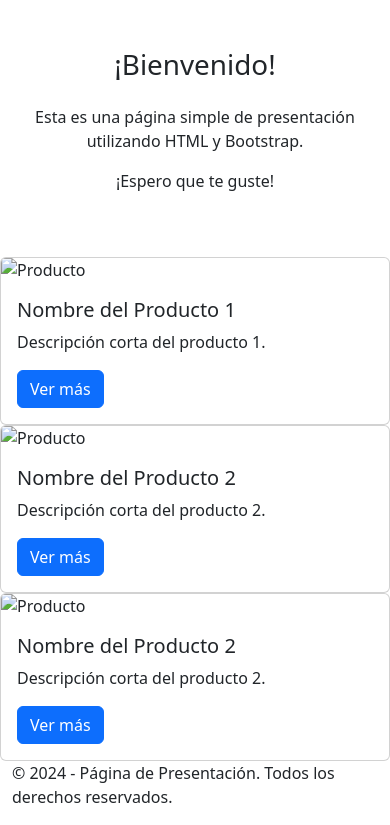
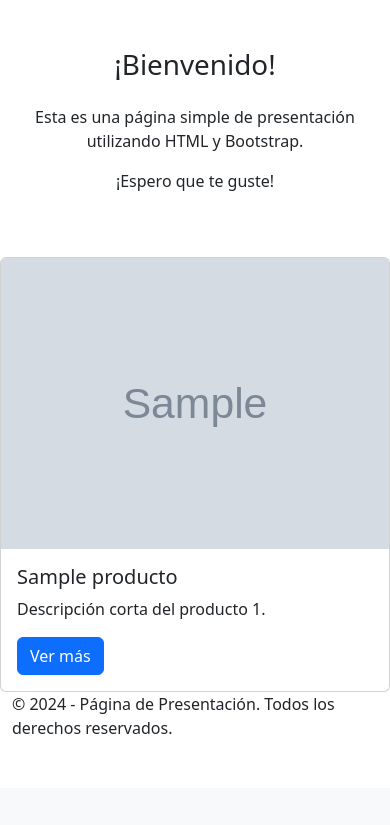
Before and after one commit to williRR/pagina-CRUD, a Flask app: page / in a window 390 px wide. Shown: the part 56-881 px from the top of the page. After the commit the page ends 790 px from the top, so only its background shows below. Run offline with Flask 3, Linux system fonts and the light colour scheme; tables that the repository leaves empty or names only in its code hold one stand-in row (values such as "Sample post"); grey boxes marked "Sample" are stand-in pictures; some libraries are stand-ins or nearby versions.

Commit message:
agregegando vista al menu principal

```diff
--- a/app/app.py
+++ b/app/app.py
@@ -20,7 +20,13 @@ app.secret_key = 'mysecretkey'
 # MENU CON EL CATALOGO DE PRODUCTOS
 @app.route('/')
 def index():
-    return render_template ('admin/menu.html')
+    cursor=mysql.connection.cursor()
+    cursor.execute('USE tienda')
+    cursor.execute('SELECT * FROM producto')
+    productos=cursor.fetchall()
+    mysql.connection.commit()
+
+    return render_template ('admin/menu.html',productos=productos)
 
 
 # PAGINA PARA ADMINISTRADORES DE PRODUCTOS
--- a/app/templates/admin/menu.html
+++ b/app/templates/admin/menu.html
@@ -20,37 +20,23 @@
 
 
 
+
+
+
+
     <div class="row mt-5">
-      <div class="col-md-6">
+      {% for producto in productos %}
+      <div class="col-md-3">
         <div class="card">
-          <img src="https://via.placeholder.com/150" class="card-img-top" alt="Producto">
+          <img src="/app/static/img/{{ producto[2] }}" class="card-img-top" alt="Producto">
           <div class="card-body">
-            <h5 class="card-title">Nombre del Producto 1</h5>
+            <h5 class="card-title">{{producto[1]}}</h5>
             <p class="card-text">Descripción corta del producto 1.</p>
             <a href="#" class="btn btn-primary">Ver más</a>
           </div>
         </div>
       </div>
-      <div class="col-md-6">
-        <div class="card">
-          <img src="https://via.placeholder.com/150" class="card-img-top" alt="Producto">
-          <div class="card-body">
-            <h5 class="card-title">Nombre del Producto 2</h5>
-            <p class="card-text">Descripción corta del producto 2.</p>
-            <a href="#" class="btn btn-primary">Ver más</a>
-          </div>
-        </div>
-      </div>
-      <div class="col-md-6">
-        <div class="card">
-          <img src="https://via.placeholder.com/150" class="card-img-top" alt="Producto">
-          <div class="card-body">
-            <h5 class="card-title">Nombre del Producto 2</h5>
-            <p class="card-text">Descripción corta del producto 2.</p>
-            <a href="#" class="btn btn-primary">Ver más</a>
-          </div>
-        </div>
-      </div>
+      {% endfor %}
     </div>
 
 
```
